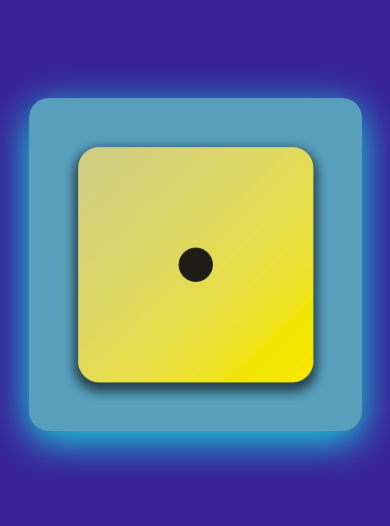
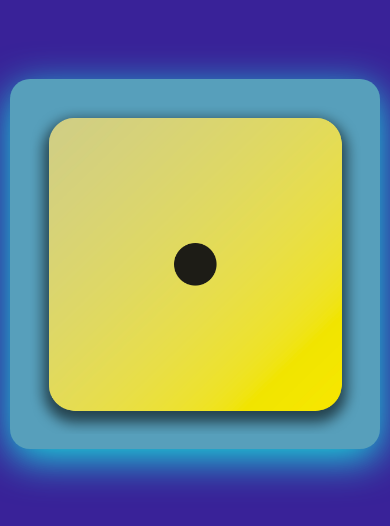
Before and after one commit to Mustfaqarqash/Roll_Dice_with_js, a plain HTML site: page index.html in a window 390 px wide. Shown: the part 158-684 px from the top of the page. Drawn offline with Linux system fonts and the light colour scheme.

Commit message:
Update style.css

```diff
--- a/style.css
+++ b/style.css
@@ -5,7 +5,7 @@
 }
 
 body {
-    height: 100vh;
+    min-height: 100vh;
     display: flex;
     flex-direction: column;
     justify-content: center;
@@ -22,11 +22,9 @@ body {
     background-color: rgb(87, 159, 187);
     width: 90%;
     max-width: 400px;
-    height: auto;
-    aspect-ratio: 1/1;
     filter: drop-shadow(0 10px 20px rgb(25, 223, 223));
     border-radius: 20px;
-    padding: 30px;
+    padding: 20px;
     display: flex;
     justify-content: center;
     align-items: center;
@@ -38,9 +36,33 @@ body {
     border-radius: 10px;
 }
 
-/* Media Query for larger screens */
-@media (min-width: 768px) {
+/* Media Queries */
+
+/* Small devices (landscape phones, less than 576px) */
+@media (max-width: 575.98px) {
+    .container {
+        width: 100%;
+        padding: 15px;
+    }
+}
+
+/* Medium devices (tablets, 768px and up) */
+@media (min-width: 768px) and (max-width: 991.98px) {
+    .container {
+        width: 75%;
+    }
+}
+
+/* Large devices (desktops, 992px and up) */
+@media (min-width: 992px) {
     .container {
         width: 50%;
     }
 }
+
+/* Extra large devices (large desktops, 1200px and up) */
+@media (min-width: 1200px) {
+    .container {
+        width: 40%;
+    }
+}
```
